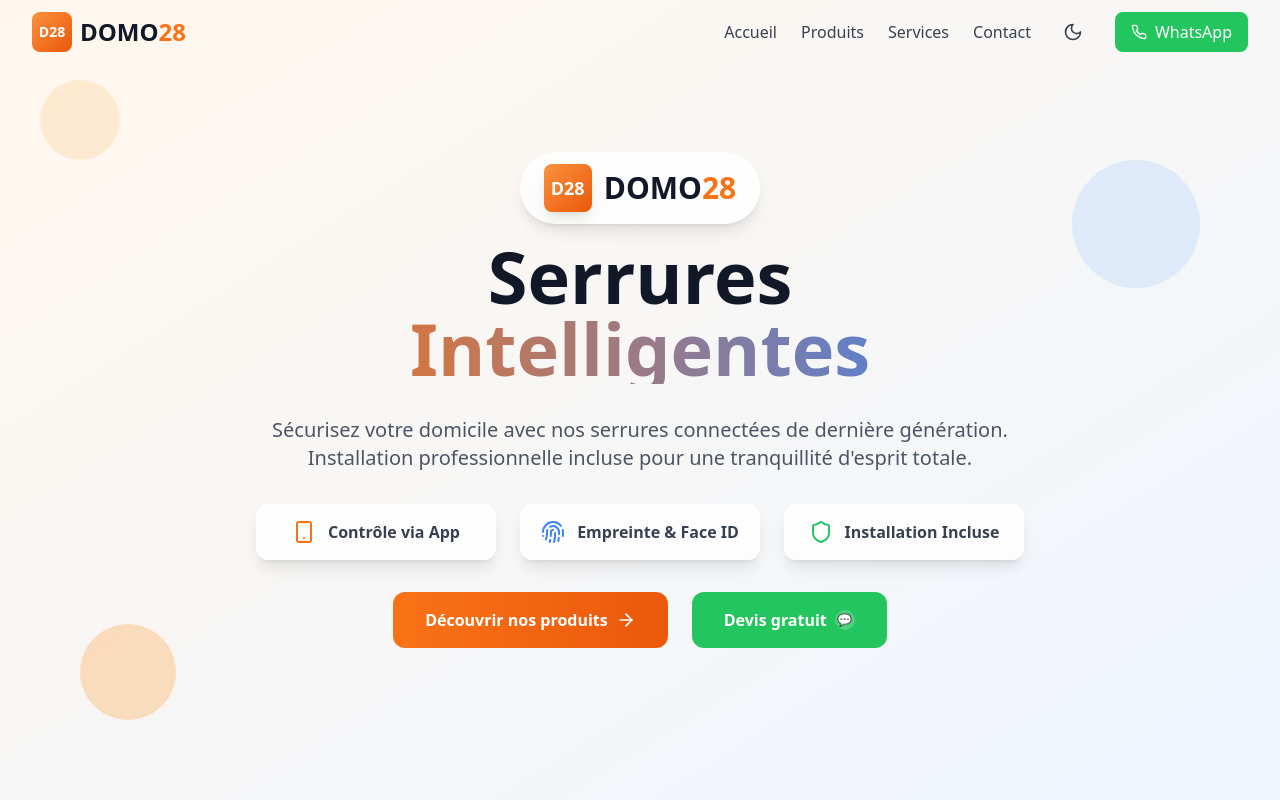
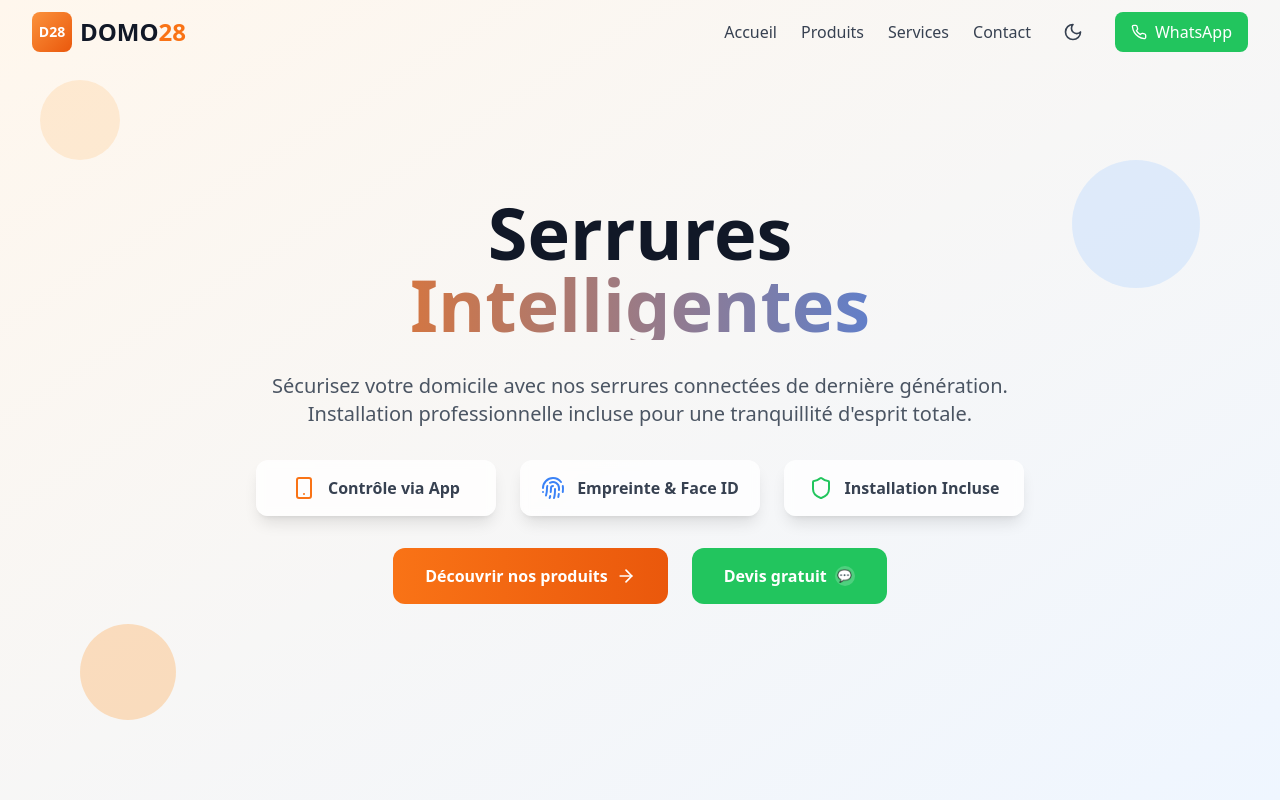
Before and after one commit to solexoss/Domo28, a React (Vite) app: page / in a window 1280 px wide. Shown: the top 800 px of the page. Built offline with nearby package versions, Linux system fonts and the light colour scheme.

Commit message:
Supprimer le logo du haut de la section Hero

```diff
--- a/src/components/Hero.tsx
+++ b/src/components/Hero.tsx
@@ -26,15 +26,6 @@ const Hero = () => {
         <div className="space-y-8">
           {/* Logo et titre principal */}
           <div className="space-y-4">
-            <div className="inline-flex items-center space-x-3 bg-white/80 dark:bg-gray-800/80 backdrop-blur-sm px-6 py-3 rounded-full shadow-lg">
-              <div className="w-12 h-12 bg-gradient-to-br from-orange-400 to-orange-600 rounded-lg flex items-center justify-center shadow-lg">
-                <div className="text-white font-bold text-lg">D28</div>
-              </div>
-              <span className="text-3xl font-bold text-gray-900 dark:text-white">
-                DOMO<span className="text-orange-500">28</span>
-              </span>
-            </div>
-
             <h1 className="text-4xl md:text-6xl lg:text-7xl font-bold text-gray-900 dark:text-white leading-tight">
               Serrures
               <span className="block text-transparent bg-clip-text bg-gradient-to-r from-orange-500 to-blue-500">
```
